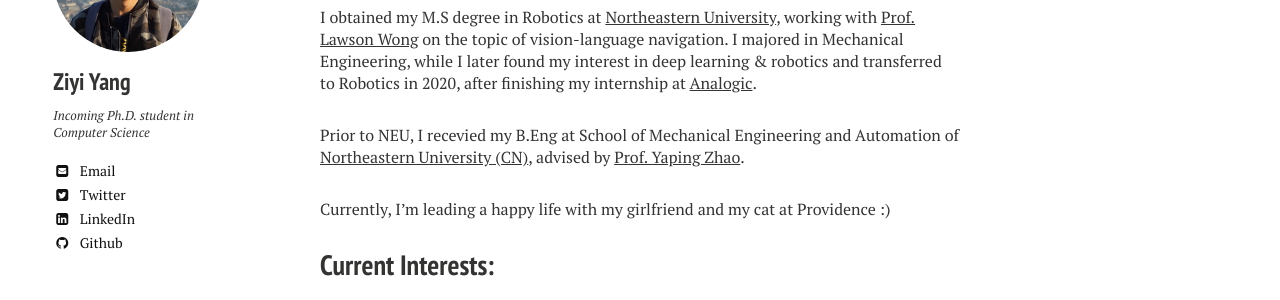
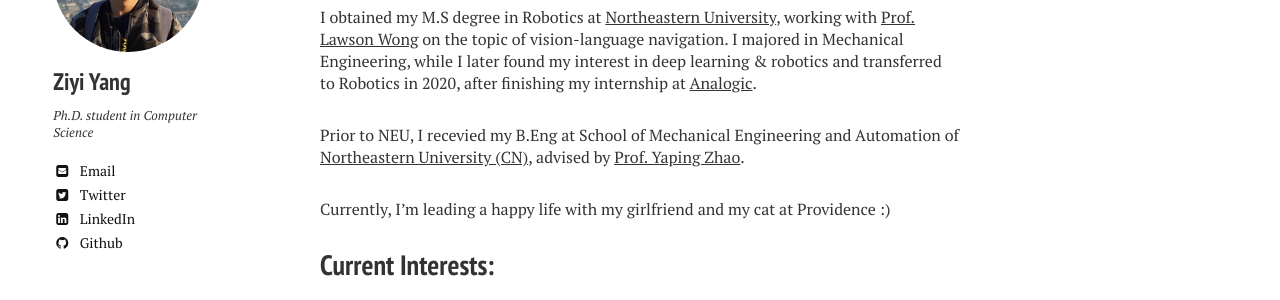
Before and after one commit to YzyLmc/YzyLmc.github.io, a Jekyll site: the page built from docs/index.md, in a window 1280 px wide. Shown: the part 262-562 px from the top of the page. Built offline with Jekyll 4.4.1, drawn with Linux system fonts in a browser that asks for light colours; nearby versions of some CDN libraries.

Commit message:
update bio

```diff
--- a/docs/_config.yml
+++ b/docs/_config.yml
@@ -8,7 +8,7 @@ logo: # filename of a logo image that has been placed into your images directory
 owner:
   name: Ziyi Yang
   avatar: bio-photo.jpg
-  bio: "Incoming Ph.D. student in Computer Science"
+  bio: "Ph.D. student in Computer Science"
   email: ziyi_yang1@brown.edu #emailaddress
   # Do not include the @ symbol in your Twitter username
   twitter: ZiyiYang96 #username
```
